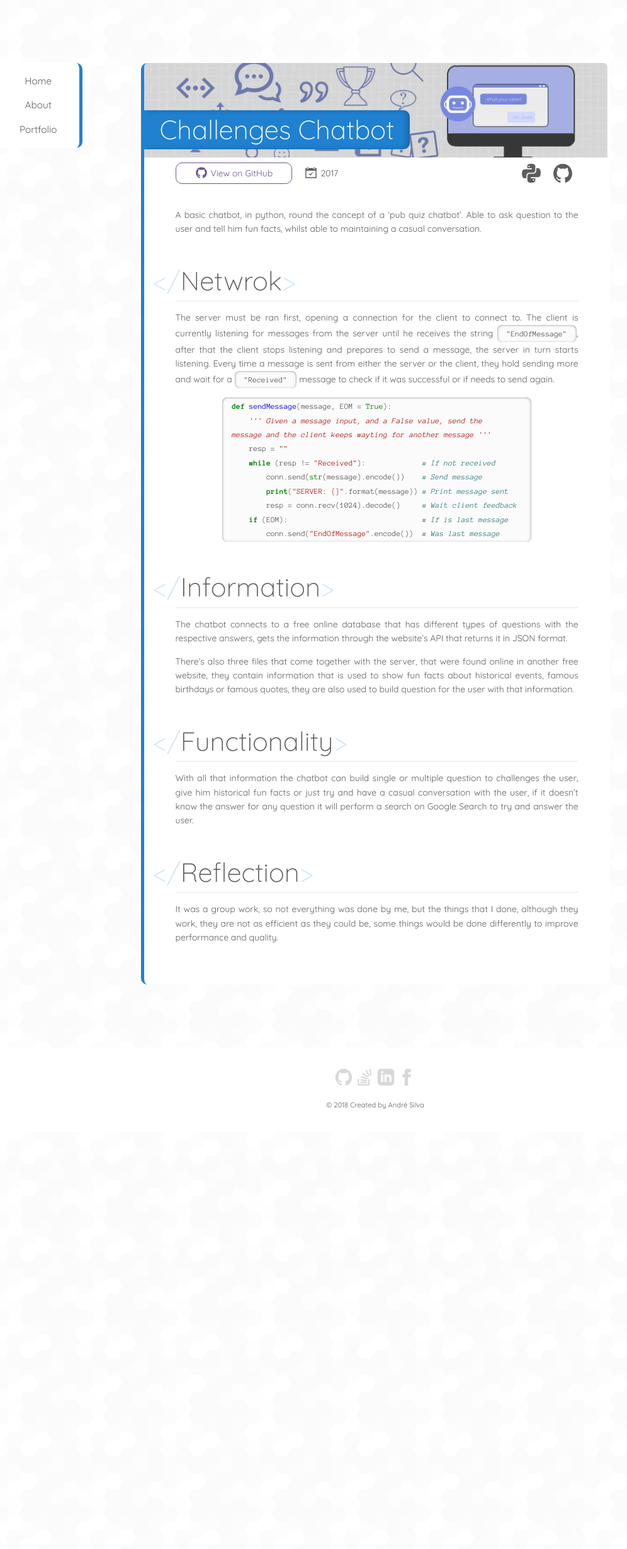
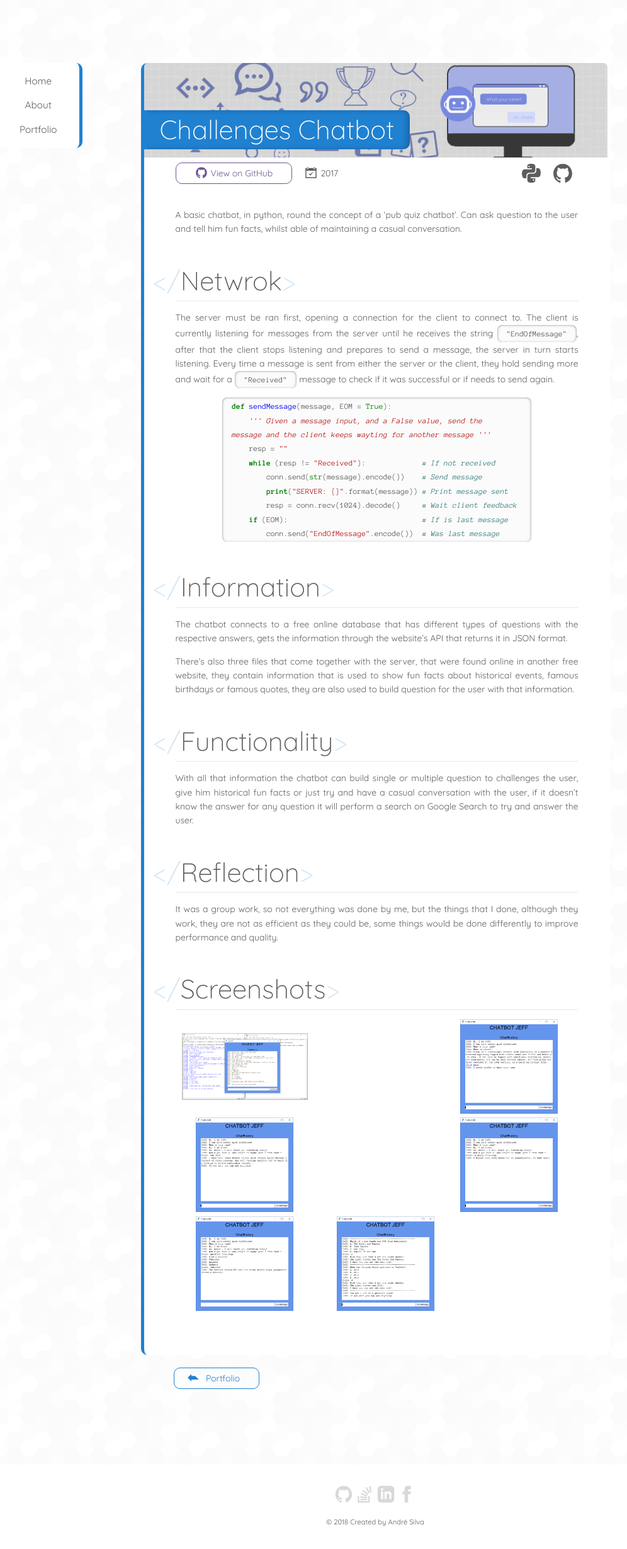
Before and after one commit to Aandree5/Aandree5.github.io, a Jekyll site: the page built from _posts/2017-11-01-Challenges-Chatbot.md, in a window 1280 px wide. Shown: the whole page at 63% size, without its empty margins (44-1040 px from the left). Built offline with Jekyll 4.4.1, drawn with Linux system fonts in a browser that asks for light colours; before the commit the page ends 1797 px from its top, so only the background shows below that.

Commit message:
Added new project
Added new functionality to projects page
Improved visuals of projects in portfolio page

```diff
--- /dev/null
+++ b/_includes/enlarge-image.html
@@ -0,0 +1 @@
+<img class="enlarge-image" src="{{ include.imageLink }}" onclick="this.classList.toggle('enlarge-image'); this.classList.toggle('fullscreen-image');">
--- a/_layouts/project.html
+++ b/_layouts/project.html
@@ -44,6 +44,15 @@
 
     </div>
 
+    <div class="pj-back-portfolio">
+        <a href="/portfolio.html">
+          <svg viewBox="0 0 50 50">
+            <path d="m17.7 18v-7.33l-14.7 14.6 14.7 14.7v-7.33h29.3l-14.7-14.7h-14.6z"></path>
+          </svg>
+
+          Portfolio</a>
+    </div>
+
   </body>
 
   {% include footer.html %}
--- a/_posts/2017-11-01-Challenges-Chatbot.md
+++ b/_posts/2017-11-01-Challenges-Chatbot.md
@@ -2,9 +2,10 @@
 title: Challenges Chatbot
 githubLink: https://github.com/Aandree5/Chatbot-Jeff
 categories: ["Python", "GitHub"]
+organization: "Coventry Univeristy"
 ---
 
-A basic chatbot, in python, round the concept of a ‘pub quiz chatbot’. Able to ask question to the user and tell him fun facts, whilst able to maintaining a casual conversation.
+A basic chatbot, in python, round the concept of a ‘pub quiz chatbot’. Can ask question to the user and tell him fun facts, whilst able of maintaining a casual conversation.
 
 
 {% include title.html title="Netwrok" %}
@@ -38,3 +39,13 @@
 
 {% include title.html title="Reflection" %}
 It was a group work, so not everything was done by me, but the things that I done, although they work, they are not as efficient as they could be, some things would be done differently to improve performance and quality.
+
+
+
+{% include title.html title="Screenshots" %}
+{% include enlarge-image.html imageLink="/assets/images/Chatbot.png" %}
+{% include enlarge-image.html imageLink="/assets/images/What-is-pizza-exemple.png" %}
+{% include enlarge-image.html imageLink="/assets/images/FunFact.png" %}
+{% include enlarge-image.html imageLink="/assets/images/History-Challenge.png" %}
+{% include enlarge-image.html imageLink="/assets/images/Question-Challenge.png" %}
+{% include enlarge-image.html imageLink="/assets/images/Quiz-Challenge.png" %}
--- a/_sass/main.scss
+++ b/_sass/main.scss
@@ -433,7 +433,7 @@
 .pf-container > a > img {
     width: 100%;
     height: 100%;
-    opacity: .1;
+    opacity: .05;
     border-radius: 10px;
     object-fit: cover;
 }
@@ -452,17 +452,31 @@
     height: 100%;
 }
 
-.pf-project-info h2 {
+.pf-project-info > h2 {
     position: absolute;
     margin: auto;
     color: #ffffff;
     width: 100%;
     text-align: center;
     top: 50%;
+    opacity: 1;
     transform: translate(0, -50%);
     transition: .2s ease-in-out;
 }
 
+.pf-project-info > p:first-child {
+    position: absolute;
+    margin: auto;
+    font-family: "AnonymousPro";
+    color: #ffffff;
+    width: 100%;
+    text-align: center;
+    top: 10px;
+    opacity: .6;
+    transition: .2s ease-in-out;
+}
+
+.pf-container > a:hover .pf-project-info > p:first-child,
 .pf-container > a:hover h2 {
     opacity: 0;
 }
@@ -484,7 +498,7 @@
 }
 
 .pf-container > a:hover > img {
-    opacity: .05;
+    opacity: .1;
 }
 
 .pf-project-details p {
@@ -621,3 +635,87 @@
     box-sizing: border-box;
     font-size: .8em;
 }
+
+.pj-back-portfolio {
+    display: flex;
+    width: 50%;
+    margin: auto;
+    padding: 20px
+}
+
+.pj-back-portfolio a {
+    display: flex;
+    padding: 5px 30px 5px 20px;
+    border: solid 1px $mainBlue;
+    border-radius: 10px;
+    color: $mainBlue;
+}
+
+.pj-back-portfolio a svg {
+    width: 20px;
+    height: 20px;
+    margin-right: 10px;
+}
+
+.pj-back-portfolio a svg path {
+    fill: currentColor;
+}
+
+.pj-back-portfolio a:hover {
+    color: #ffffff;
+    background-color: $mainBlue;
+    $mainBackgoundBlue: #2081d1d9;
+}
+
+
+// ENLARGE IMAGE
+.enlarge-image {
+    position: relative;
+    width: 200px;
+    height: 150px;
+    object-fit: contain;
+    margin: 0 10px;
+}
+
+.enlarge-image:hover {
+    opacity: 0.7;
+    cursor: pointer;
+}
+
+.fullscreen-image {
+    -webkit-animation-name: zoom;
+    -webkit-animation-duration: .2s;
+    animation-name: zoom;
+    animation-duration: .2s;
+  }
+
+  @-webkit-keyframes zoom {
+    from {
+        padding:500px
+    }
+    to {
+        padding: 20px
+    }
+  }
+
+  @keyframes zoom {
+    from {
+        padding:500px
+    }
+    to {
+        padding: 20px
+    }
+  }
+
+.fullscreen-image {
+    position: fixed;
+    top: 0;
+    left: 0;
+    width: 100%;
+    height: 100%;
+    object-fit: contain;
+    padding: 20px;
+    background-color: #000000AA;
+    box-sizing: border-box;
+    z-index: 1000;
+}
--- a/portfolio.html
+++ b/portfolio.html
@@ -8,6 +8,7 @@
     <img src="/assets/images/{{ post.title | replace: " " ""  }}.png" />
 
     <div class="pf-project-info">
+      <p>{{ post.organization }}</p>
       <h2>{{ post.title }}</h2>
 
       <div class="pf-project-details">
```
Also changed, not shown: _posts/2018-05-01-MazeRaider.md (added, +25 -0 lines), assets/images/Chatbot.png (added), assets/images/FunFact.png (added), assets/images/History-Challenge.png (added), assets/images/MazeRaider.png (added), assets/images/Question-Challenge.png (added), assets/images/Quiz-Challenge.png (added), assets/images/What-is-pizza-exemple.png (added), index.html (line endings or trailing spaces), 5 other files.
